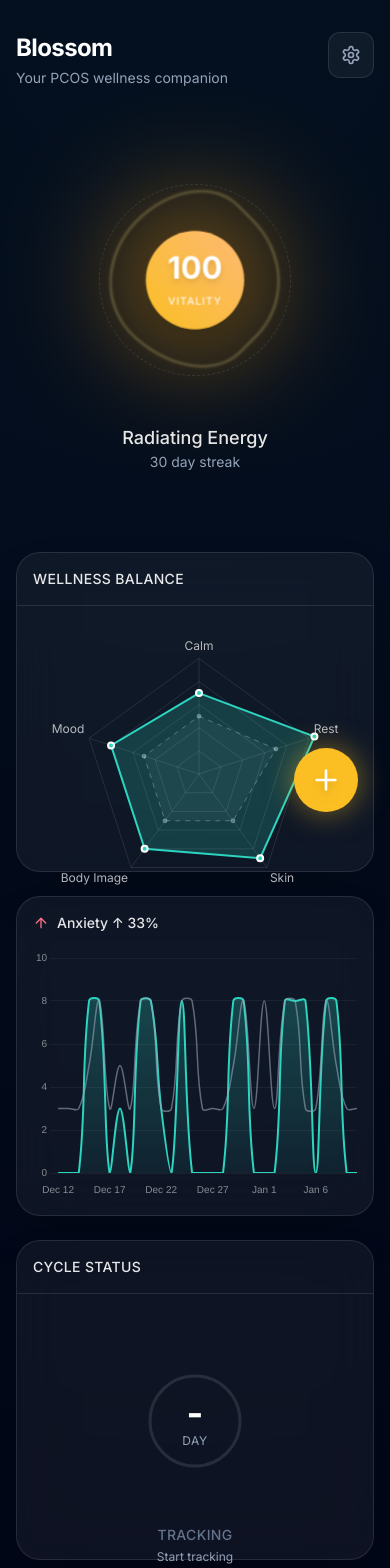
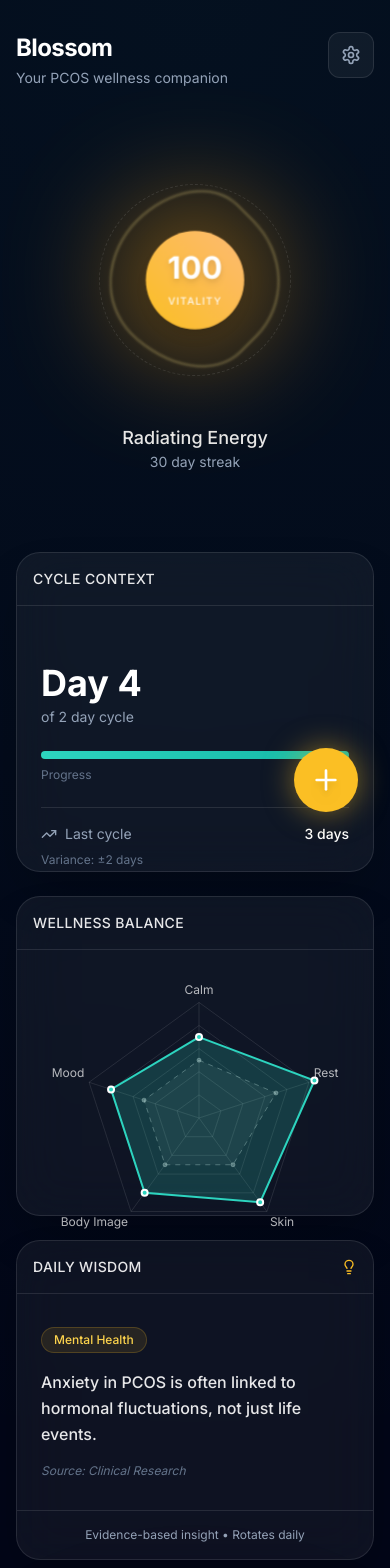
Before and after one commit to psspowers/pcos-Jan_11, a React (Vite) app: page / in a window 390 px wide. Shown: the top 1568 px of the page. Built offline with nearby package versions, Linux system fonts and the light colour scheme.

Commit message:
Updated Dashboard.tsx

```diff
--- /dev/null
+++ b/src/components/CycleContext.tsx
@@ -0,0 +1,176 @@
+import { useEffect, useState } from 'react';
+import { db } from '../lib/db';
+import { differenceInDays } from 'date-fns';
+import { motion } from 'framer-motion';
+import { TrendingUp, AlertCircle } from 'lucide-react';
+
+interface CycleData {
+  currentCycleDay: number;
+  lastCycleLength: number;
+  averageCycleLength: number;
+  regularity: number;
+  status: 'regular' | 'long' | 'irregular' | 'unknown';
+}
+
+export function CycleContext() {
+  const [cycleData, setCycleData] = useState<CycleData>({
+    currentCycleDay: 0,
+    lastCycleLength: 28,
+    averageCycleLength: 28,
+    regularity: 0,
+    status: 'unknown'
+  });
+
+  useEffect(() => {
+    const loadCycleData = async () => {
+      const logs = await db.logs
+        .orderBy('date')
+        .reverse()
+        .toArray();
+
+      const menstrualLogs = logs.filter(log => log.cyclePhase === 'menstrual');
+
+      if (menstrualLogs.length === 0) {
+        return;
+      }
+
+      const lastPeriod = new Date(menstrualLogs[0].date);
+      const today = new Date();
+      const currentCycleDay = differenceInDays(today, lastPeriod);
+
+      let lastCycleLength = 28;
+      let averageCycleLength = 28;
+      let regularity = 0;
+      let status: 'regular' | 'long' | 'irregular' | 'unknown' = 'unknown';
+
+      if (menstrualLogs.length >= 2) {
+        const secondLastPeriod = new Date(menstrualLogs[1].date);
+        lastCycleLength = differenceInDays(lastPeriod, secondLastPeriod);
+
+        if (menstrualLogs.length >= 3) {
+          const thirdLastPeriod = new Date(menstrualLogs[2].date);
+          const secondToLastCycleLength = differenceInDays(secondLastPeriod, thirdLastPeriod);
+          regularity = Math.abs(lastCycleLength - secondToLastCycleLength);
+
+          const cycleLengths = [lastCycleLength, secondToLastCycleLength];
+          averageCycleLength = Math.round(cycleLengths.reduce((a, b) => a + b, 0) / cycleLengths.length);
+
+          if (lastCycleLength > 35) {
+            status = 'long';
+          } else if (regularity > 7) {
+            status = 'irregular';
+          } else {
+            status = 'regular';
+          }
+        } else {
+          if (lastCycleLength > 35) {
+            status = 'long';
+          } else {
+            status = 'regular';
+          }
+          averageCycleLength = lastCycleLength;
+        }
+      }
+
+      setCycleData({
+        currentCycleDay,
+        lastCycleLength,
+        averageCycleLength,
+        regularity,
+        status
+      });
+    };
+
+    loadCycleData();
+  }, []);
+
+  const progress = Math.min((cycleData.currentCycleDay / cycleData.averageCycleLength) * 100, 100);
+
+  const statusConfig = {
+    regular: {
+      color: 'text-teal-400',
+      bgColor: 'bg-teal-500/20',
+      borderColor: 'border-teal-500/30',
+      label: 'Regular'
+    },
+    long: {
+      color: 'text-amber-400',
+      bgColor: 'bg-amber-500/20',
+      borderColor: 'border-amber-500/30',
+      label: 'Long Cycle'
+    },
+    irregular: {
+      color: 'text-rose-400',
+      bgColor: 'bg-rose-500/20',
+      borderColor: 'border-rose-500/30',
+      label: 'Irregular'
+    },
+    unknown: {
+      color: 'text-slate-400',
+      bgColor: 'bg-slate-500/20',
+      borderColor: 'border-slate-500/30',
+      label: 'Tracking'
+    }
+  };
+
+  const currentStatus = statusConfig[cycleData.status];
+
+  return (
+    <div className="flex flex-col justify-center h-full p-6">
+      <div className="space-y-6">
+        <div className="flex items-center justify-between">
+          <div>
+            <div className="text-4xl font-bold text-white">
+              Day {cycleData.currentCycleDay > 0 ? cycleData.currentCycleDay : '-'}
+            </div>
+            <div className="text-sm text-slate-400 mt-1">
+              of {cycleData.averageCycleLength} day cycle
+            </div>
+          </div>
+          {cycleData.status !== 'unknown' && cycleData.status !== 'regular' && (
+            <div className={`flex items-center gap-1.5 px-3 py-1.5 rounded-full ${currentStatus.bgColor} ${currentStatus.borderColor} border`}>
+              <AlertCircle className={`w-3.5 h-3.5 ${currentStatus.color}`} />
+              <span className={`text-xs font-medium ${currentStatus.color}`}>
+                {currentStatus.label}
+              </span>
+            </div>
+          )}
+        </div>
+
+        <div className="space-y-2">
+          <div className="h-2 bg-white/10 rounded-full overflow-hidden">
+            <motion.div
+              className="h-full bg-gradient-to-r from-teal-400 to-teal-500"
+              initial={{ width: 0 }}
+              animate={{ width: `${progress}%` }}
+              transition={{ duration: 1, ease: 'easeOut' }}
+            />
+          </div>
+          <div className="flex justify-between items-center text-xs">
+            <span className="text-slate-500">Progress</span>
+            <span className={currentStatus.color}>{Math.round(progress)}%</span>
+          </div>
+        </div>
+
+        {cycleData.lastCycleLength > 0 && (
+          <div className="pt-4 border-t border-white/10">
+            <div className="flex items-center justify-between">
+              <div className="flex items-center gap-2">
+                <TrendingUp className="w-4 h-4 text-slate-400" />
+                <span className="text-sm text-slate-400">Last cycle</span>
+              </div>
+              <span className="text-sm font-medium text-white">
+                {cycleData.lastCycleLength} days
+              </span>
+            </div>
+            {cycleData.regularity > 0 && (
+              <div className="mt-2 text-xs text-slate-500">
+                Variance: ±{cycleData.regularity} days
+              </div>
+            )}
+          </div>
+        )}
+      </div>
+    </div>
+  );
+}
--- a/src/components/Dashboard.tsx
+++ b/src/components/Dashboard.tsx
@@ -1,8 +1,7 @@
 import { usePlantState, useInterfaceMode } from '../lib/hooks/useInsights';
 import { BioOrb } from './BioOrb';
 import { WellnessRadar } from './WellnessRadar';
-import { TrendVelocity } from './TrendVelocity';
-import { CycleRing } from './CycleRing';
+import { CycleContext } from './CycleContext';
 import { Insights } from './Insights';
 import { DailyWisdom } from './DailyWisdom';
 import { SettingsModal } from './SettingsModal';
@@ -66,7 +65,16 @@ export function Dashboard() {
 
         <BioOrb health={plantState.health} streak={plantState.streak} mode={themeState.mode} />
 
-        <div className="grid grid-cols-1 md:grid-cols-2 lg:grid-cols-4 gap-6 mt-12">
+        <div className="grid grid-cols-1 md:grid-cols-2 lg:grid-cols-3 gap-6 mt-12">
+          <div className="glass-card h-80">
+            <div className="p-4 border-b border-white/10">
+              <h2 className="text-sm font-medium text-white/90 uppercase tracking-wide">
+                Cycle Context
+              </h2>
+            </div>
+            <CycleContext />
+          </div>
+
           <div className="glass-card h-80">
             <div className="p-4 border-b border-white/10">
               <h2 className="text-sm font-medium text-white/90 uppercase tracking-wide">
@@ -74,19 +82,6 @@ export function Dashboard() {
               </h2>
             </div>
             <WellnessRadar />
-          </div>
-
-          <div className="glass-card h-80">
-            <TrendVelocity />
-          </div>
-
-          <div className="glass-card h-80">
-            <div className="p-4 border-b border-white/10">
-              <h2 className="text-sm font-medium text-white/90 uppercase tracking-wide">
-                Cycle Status
-              </h2>
-            </div>
-            <CycleRing />
           </div>
 
           <DailyWisdom />
```
